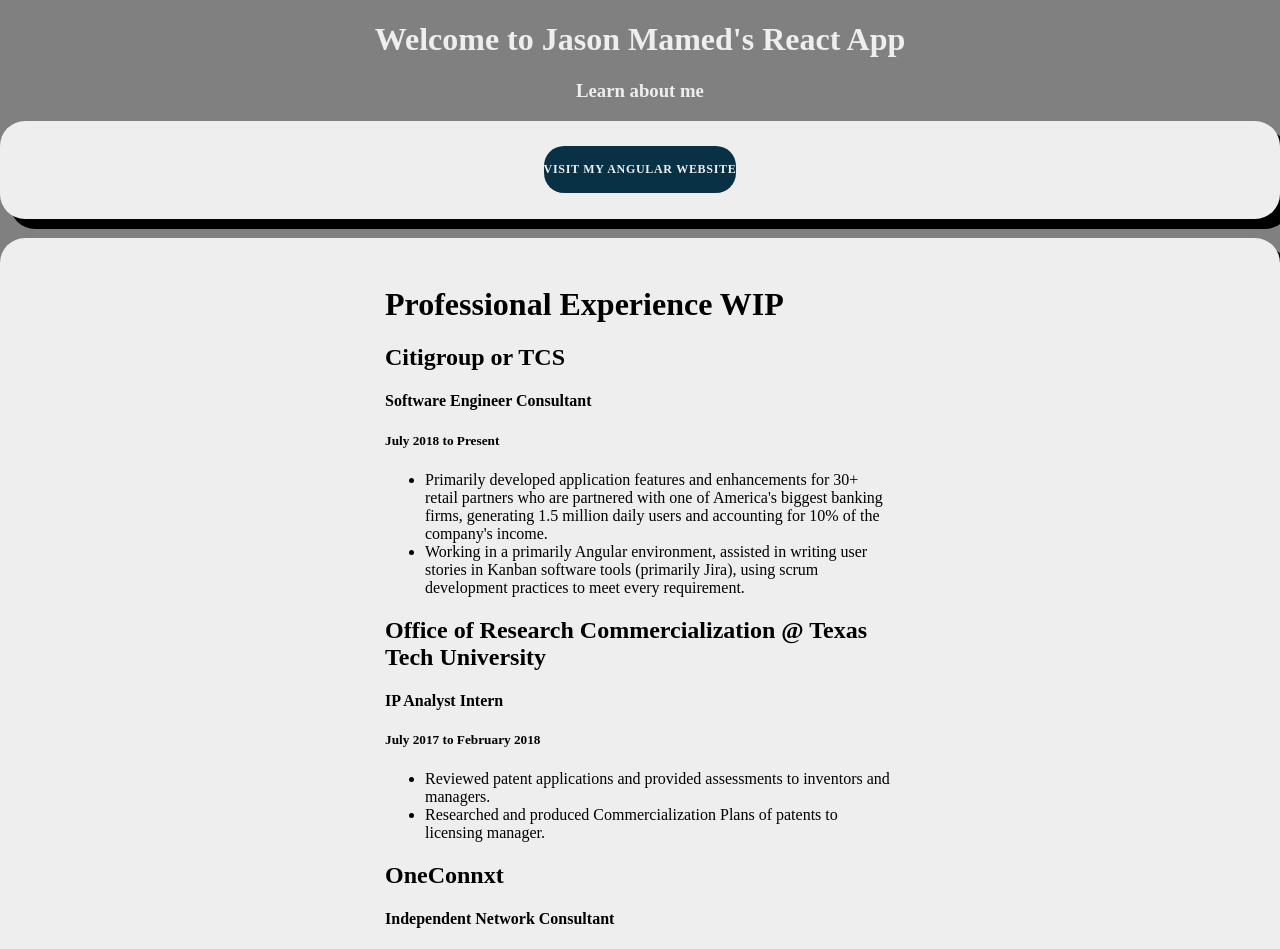
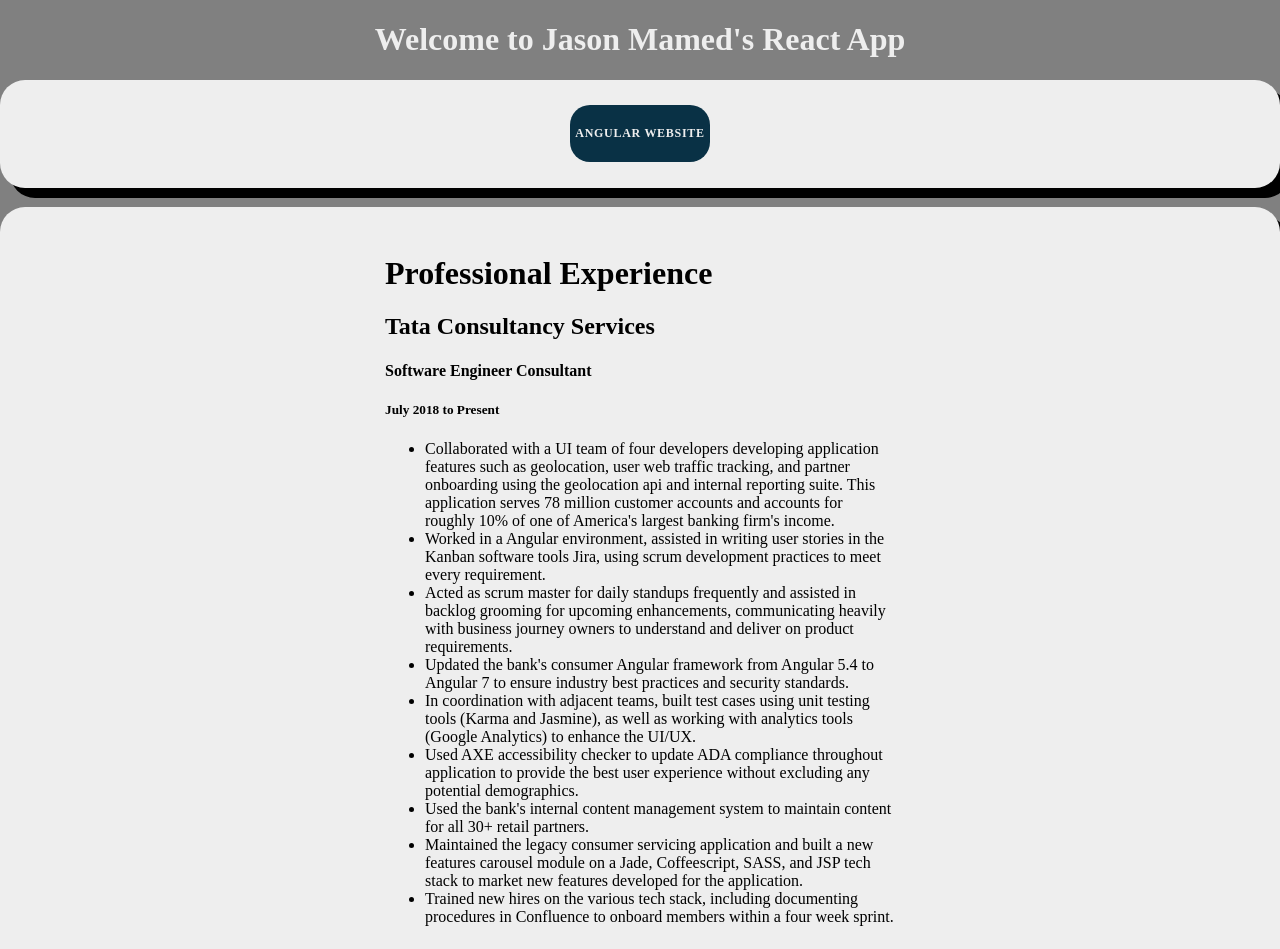
Before and after one commit to jmamed/jmamed-react, a React (Create React App) app: page / in a window 1280 px wide. Shown: the top 949 px of the page. Built offline with nearby package versions, Linux system fonts and the light colour scheme.

Commit message:
Update resume, fix css

```diff
--- a/src/App.css
+++ b/src/App.css
@@ -76,17 +76,21 @@
   animation-delay: 0.06s;
 }
 
+.webButton{
+  padding: 5px;
+}
+
 @keyframes rotate {
   0% {
     transform: rotate(0deg) translate3d(0, 0, 0);
   }
 
   25% {
-    transform: rotate(3deg) translate3d(0, 0, 0);
+    transform: rotate(4deg) translate3d(0, 0, 0);
   }
 
   50% {
-    transform: rotate(-3deg) translate3d(0, 0, 0);
+    transform: rotate(-4deg) translate3d(0, 0, 0);
   }
 
   75% {
--- a/src/App.js
+++ b/src/App.js
@@ -20,9 +20,8 @@
       <div>
         <div className="app">
           <h1>Welcome to Jason Mamed's React App</h1>
-          <h3>Learn about me</h3>
           <div className="card">
-            <a className="button" href="https://jmamed.github.io/jmamed/"><span><h4>Visit my Angular Website</h4></span></a>
+            <a className="button" href="https://jmamed.github.io/jmamed/"><span><h4 className="webButton">Angular Website</h4></span></a>
           </div>
           <span className="separator"></span>
           <div className="card">
@@ -33,7 +32,6 @@
           <SocialFollow />
         </footer>
       </div>
-
     );
   }
 }
--- a/src/resume/resume.js
+++ b/src/resume/resume.js
@@ -3,19 +3,38 @@
 export default function ResumePage() {
   return (
     <div className="resume-container">
-      <h1 className="title">Professional Experience WIP</h1>
+      <h1 className="title">Professional Experience</h1>
       <div id="current-job">
-        <h2>Citigroup or TCS</h2>
+        <h2>Tata Consultancy Services</h2>
         <h4 className="title">Software Engineer Consultant</h4>
         <h5>July 2018 to Present</h5>
         <ul>
-          <li>Primarily developed application features and enhancements for
-            30+ retail partners who are partnered with one of America's biggest banking firms,
-            generating 1.5 million daily users and accounting for 10% of the company's income.
+          <li>
+            Collaborated with a UI team of four developers developing application features such as geolocation, user web traffic tracking, and partner onboarding using the geolocation api and internal reporting suite. This application serves 78 million customer accounts and accounts for roughly 10% of one of America's largest banking firm's income.
           </li>
           <li>
-            Working in a primarily Angular environment, assisted in writing user stories in Kanban software
-            tools (primarily Jira), using scrum development practices to meet every requirement.
+            Worked in a Angular environment, assisted in writing user stories in the Kanban software tools Jira, using scrum development practices to meet every requirement.
+          </li>
+          <li>
+            Acted as scrum master for daily standups frequently and assisted in backlog grooming for upcoming enhancements, communicating heavily with business journey owners to understand and deliver on product requirements.
+          </li>
+          <li>
+            Updated the bank's consumer Angular framework from Angular 5.4 to Angular 7 to ensure industry best practices and security standards.
+          </li>
+          <li>
+            In coordination with adjacent teams, built test cases using unit testing tools (Karma and Jasmine), as well as working with analytics tools (Google Analytics) to enhance the UI/UX.
+          </li>
+          <li>
+            Used AXE accessibility checker to update ADA compliance throughout application to provide the best user experience without excluding any potential demographics.
+          </li>
+          <li>
+            Used the bank's internal content management system to maintain content for all 30+ retail partners.
+          </li>
+          <li>
+            Maintained the legacy consumer servicing application and built a new features carousel module on a Jade, Coffeescript, SASS, and JSP tech stack to market new features developed for the application.
+          </li>
+          <li>
+            Trained new hires on the various tech stack, including documenting procedures in Confluence to onboard members within a four week sprint.
           </li>
         </ul>
       </div>
```
